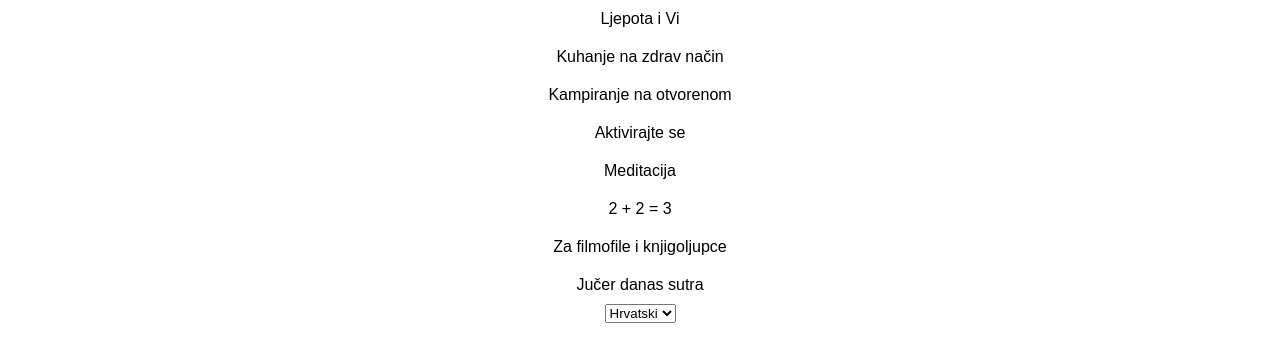
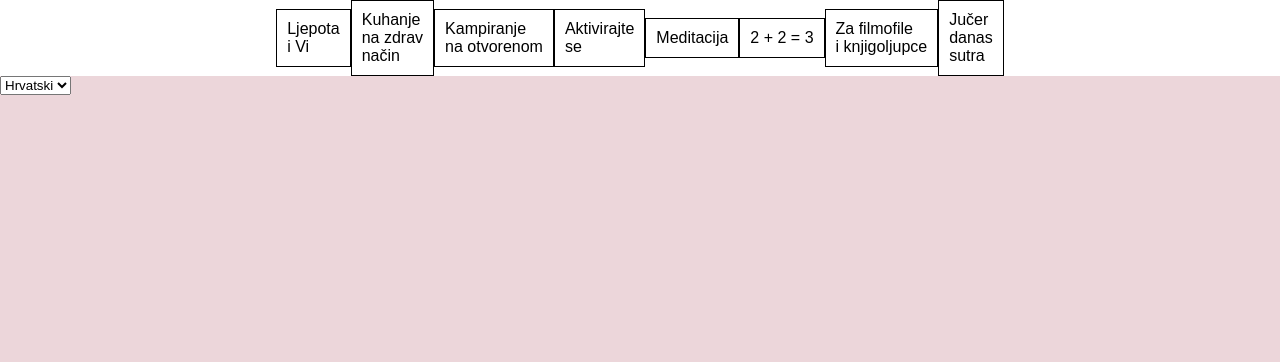
Before and after one commit to anchi84/nav-bar, a React (Create React App) app: page / in a window 1280 px wide. Shown: the top 362 px of the page. Built offline with nearby package versions, Linux system fonts and the light colour scheme.

Commit message:
line break in item added

```diff
--- a/src/App.css
+++ b/src/App.css
@@ -1,7 +1,12 @@
 .navBar {
-  text-align: center;
+  background-color: white;
+  display: flex;
+  flex-wrap: wrap;
+  justify-content: center;
+  align-items: center;
 }
 
 .item {
   padding: 10px;
+  border: 1px solid black;
 }
--- a/src/App.js
+++ b/src/App.js
@@ -31,9 +31,7 @@ class App extends Component {
     };
 
     return (
-      <div>
-        <Menu menuItems={menuItems}/>
-      </div>
+      <Menu menuItems={menuItems}/>
     );
   }
 }
--- a/src/index.css
+++ b/src/index.css
@@ -1,5 +1,7 @@
 body {
+  height: 100%;
   margin: 0;
   padding: 0;
   font-family: sans-serif;
+  background-color: rgb(236, 214, 218);
 }
--- a/src/item/item.js
+++ b/src/item/item.js
@@ -3,7 +3,21 @@ import React, { Component } from 'react';
 class Item extends Component {
 
     render() {
-        return <div className='item'>{this.props.item}</div>
+        const item = this.props.item;
+        console.log(item);
+        var words = item.split(' ');
+        console.log(words);
+        return (
+            <div className='item'>
+                {
+                    words.map((word, index) => (word.length >= 3) ?
+                        <span key={index}>{word}<br/></span>
+                        :
+                        <span key={index}>{word} </span>
+                    )
+                }
+            </div>
+        )
     }
 }
 
--- a/src/menu/menu.js
+++ b/src/menu/menu.js
@@ -26,7 +26,8 @@ class Menu extends Component {
         //console.log(hr);
 
         return (
-            <div className="navBar">
+            <div>
+                <div className="navBar">
                 {
                     (this.state.language === 'Hrvatski') ?
                         hr.map((item, index) =>
@@ -36,11 +37,13 @@ class Menu extends Component {
                             <Item key={index} item={item}/>
                         )
                 }
+                </div>
                 <select onChange = {this.handleChange}>
                     <option defaultValue>Hrvatski</option>
                     <option>English</option>
                 </select>
             </div>
+
         );
     }
 }
```
